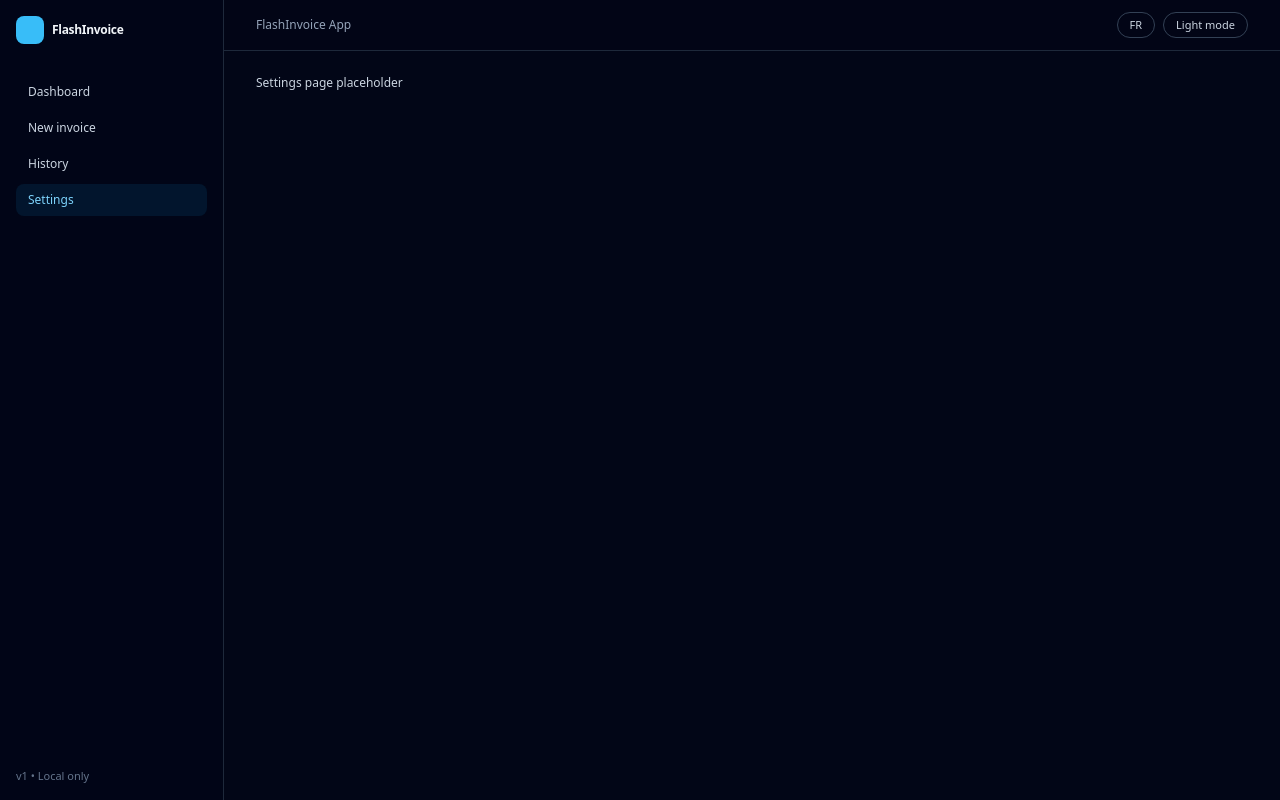
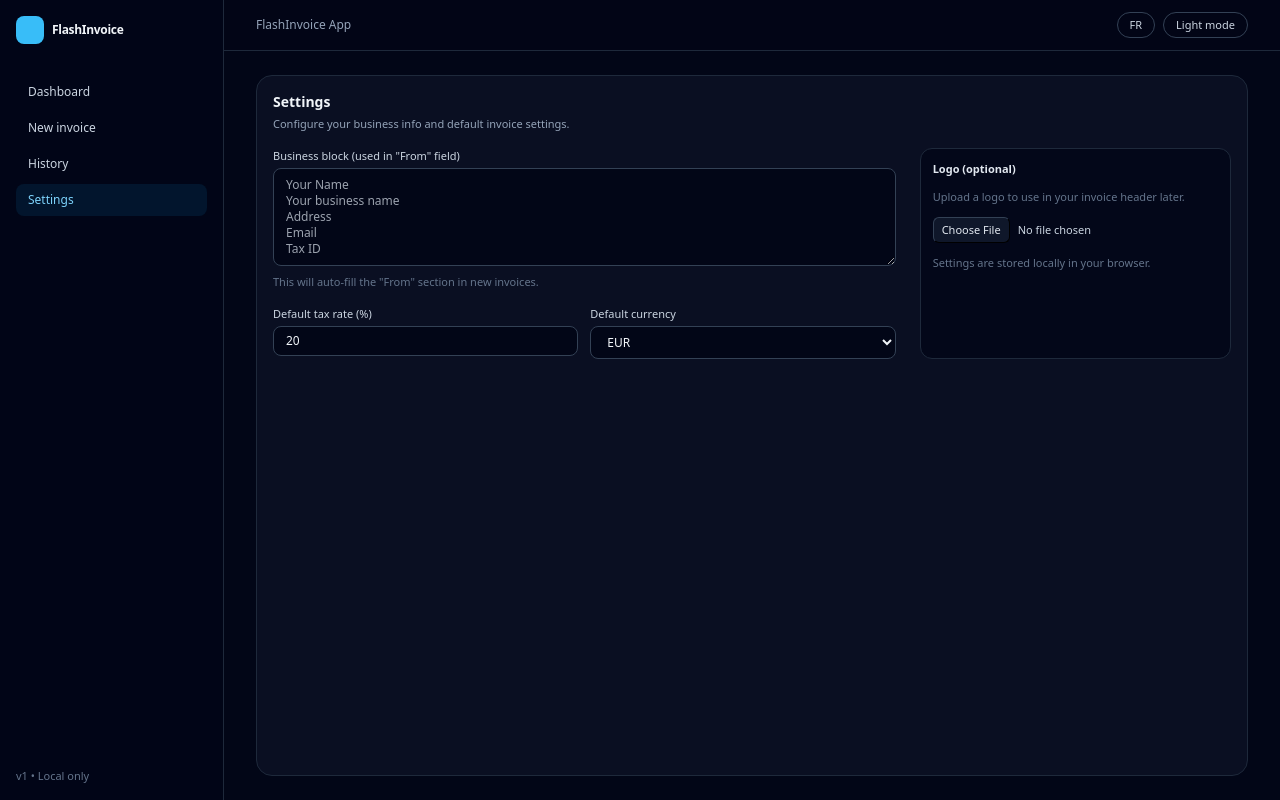
Before and after one commit to youniscode/flash-invoice, a React (Vite) app: page /app/settings in a window 1280 px wide. Built offline with nearby package versions, Linux system fonts and the light colour scheme.

Commit message:
✨ Add settings page and apply business defaults in invoice editor

```diff
--- a/src/AppRouter.tsx
+++ b/src/AppRouter.tsx
@@ -4,7 +4,7 @@
 import { DashboardPage } from "./pages/DashboardPage";
 import { InvoiceEditorPage } from "./pages/InvoiceEditorPage";
 import { HistoryPage } from "./pages/HistoryPage";
-
+import { SettingsPage } from "./pages/SettingsPage";
 
 function AppRouter() {
   return (
@@ -18,6 +18,7 @@
           <Route index element={<DashboardPage />} />
           <Route path="new-invoice" element={<InvoiceEditorPage />} />
           <Route path="history" element={<HistoryPage />} />
+          <Route path="settings" element={<SettingsPage />} />
           {/* Placeholders for future pages */}
           <Route
             path="history"
--- a/src/pages/InvoiceEditorPage.tsx
+++ b/src/pages/InvoiceEditorPage.tsx
@@ -70,11 +70,48 @@
   ],
 };
 
+type SettingsData = {
+  businessInfo?: string;
+  defaultTaxRate?: number;
+  defaultCurrency?: string;
+  logoDataUrl?: string | null;
+};
+
+const SETTINGS_KEY = "fi-settings-v1";
+
+function getSettingsDefaults(): Partial<InvoiceDraft> {
+  if (typeof window === "undefined") return {};
+
+  try {
+    const raw = window.localStorage.getItem(SETTINGS_KEY);
+    if (!raw) return {};
+
+    const parsed = JSON.parse(raw) as SettingsData;
+    const partial: Partial<InvoiceDraft> = {};
+
+    if (parsed.businessInfo) {
+      partial.from = parsed.businessInfo;
+    }
+    if (typeof parsed.defaultTaxRate === "number") {
+      partial.taxRate = parsed.defaultTaxRate;
+    }
+    if (parsed.defaultCurrency) {
+      partial.currency = parsed.defaultCurrency;
+    }
+
+    return partial;
+  } catch {
+    return {};
+  }
+}
+
 function loadInitialDraft(): InvoiceDraft {
   if (typeof window === "undefined") return defaultDraft;
 
   try {
-    // 1) Check if user clicked "Open" from history
+    const settingsDefaults = getSettingsDefaults();
+
+    // 1) If coming from history "Open"
     const selectedId = window.localStorage.getItem(SELECTED_INVOICE_KEY);
     if (selectedId) {
       // one-shot behavior: clear selection
@@ -90,6 +127,7 @@
 
           return {
             ...defaultDraft,
+            ...settingsDefaults,
             ...parsed,
             items: (parsed.items ?? defaultDraft.items).map((item) => ({
               ...createLine(),
@@ -98,20 +136,29 @@
             taxRate:
               typeof parsed.taxRate === "number"
                 ? parsed.taxRate
+                : typeof settingsDefaults.taxRate === "number"
+                ? settingsDefaults.taxRate
                 : defaultDraft.taxRate,
           };
         }
       }
     }
 
-    // 2) Fallback: load the draft as before
+    // 2) Fallback: load last draft
     const raw = window.localStorage.getItem(DRAFT_KEY);
-    if (!raw) return defaultDraft;
+    if (!raw) {
+      // no draft -> just defaults + settings
+      return {
+        ...defaultDraft,
+        ...settingsDefaults,
+      };
+    }
 
     const parsed = JSON.parse(raw) as Partial<InvoiceDraft>;
 
     return {
       ...defaultDraft,
+      ...settingsDefaults,
       ...parsed,
       items: (parsed.items ?? defaultDraft.items).map((item) => ({
         ...createLine(),
@@ -120,6 +167,8 @@
       taxRate:
         typeof parsed.taxRate === "number"
           ? parsed.taxRate
+          : typeof settingsDefaults.taxRate === "number"
+          ? settingsDefaults.taxRate
           : defaultDraft.taxRate,
     };
   } catch {
@@ -212,7 +261,11 @@
   };
 
   const resetToBlank = () => {
-    setInvoice(defaultDraft);
+    const settingsDefaults = getSettingsDefaults();
+    setInvoice({
+      ...defaultDraft,
+      ...settingsDefaults,
+    });
   };
 
   const saveToHistory = () => {
--- /dev/null
+++ b/src/pages/SettingsPage.tsx
@@ -0,0 +1,209 @@
+import { useEffect, useState } from "react";
+import type { ChangeEvent } from "react";
+
+const SETTINGS_KEY = "fi-settings-v1";
+
+type Settings = {
+  businessInfo: string;
+  defaultTaxRate: number;
+  defaultCurrency: string;
+  logoDataUrl: string | null;
+};
+
+const defaultSettings: Settings = {
+  businessInfo: "",
+  defaultTaxRate: 20,
+  defaultCurrency: "EUR",
+  logoDataUrl: null,
+};
+
+export function SettingsPage() {
+  const [settings, setSettings] = useState<Settings>(() => {
+    if (typeof window === "undefined") return defaultSettings;
+    try {
+      const raw = window.localStorage.getItem(SETTINGS_KEY);
+      if (!raw) return defaultSettings;
+      const parsed = JSON.parse(raw) as Partial<Settings>;
+      return {
+        ...defaultSettings,
+        ...parsed,
+      };
+    } catch {
+      return defaultSettings;
+    }
+  });
+
+  // autosave settings
+  useEffect(() => {
+    if (typeof window === "undefined") return;
+    window.localStorage.setItem(SETTINGS_KEY, JSON.stringify(settings));
+  }, [settings]);
+
+  const handleBusinessChange = (e: ChangeEvent<HTMLTextAreaElement>) => {
+    setSettings((prev) => ({ ...prev, businessInfo: e.target.value }));
+  };
+
+  const handleTaxChange = (e: ChangeEvent<HTMLInputElement>) => {
+    const value = Number(e.target.value);
+    setSettings((prev) => ({
+      ...prev,
+      defaultTaxRate: Number.isFinite(value) ? value : prev.defaultTaxRate,
+    }));
+  };
+
+  const handleCurrencyChange = (e: ChangeEvent<HTMLSelectElement>) => {
+    setSettings((prev) => ({
+      ...prev,
+      defaultCurrency: e.target.value,
+    }));
+  };
+
+  const handleLogoChange = (e: ChangeEvent<HTMLInputElement>) => {
+    const file = e.target.files?.[0];
+    if (!file) return;
+
+    const reader = new FileReader();
+    reader.onload = () => {
+      if (typeof reader.result === "string") {
+        const dataUrl = reader.result as string;
+        setSettings((prev) => ({
+          ...prev,
+          logoDataUrl: dataUrl,
+        }));
+      }
+    };
+    reader.readAsDataURL(file);
+  };
+
+  const clearLogo = () => {
+    setSettings((prev) => ({
+      ...prev,
+      logoDataUrl: null,
+    }));
+  };
+
+  return (
+    <div className="w-full rounded-2xl border border-slate-800 bg-slate-900/60 p-4 text-xs">
+      <div className="mb-4 flex items-center justify-between">
+        <div>
+          <h2 className="text-sm font-semibold text-slate-100">Settings</h2>
+          <p className="mt-1 text-[11px] text-slate-400">
+            Configure your business info and default invoice settings.
+          </p>
+        </div>
+      </div>
+
+      <div className="grid gap-6 md:grid-cols-[2fr_1fr]">
+        {/* Business info */}
+        <div className="space-y-4">
+          <div>
+            <label
+              htmlFor="business-info"
+              className="mb-1 block text-[11px] text-slate-300"
+            >
+              Business block (used in &quot;From&quot; field)
+            </label>
+            <textarea
+              id="business-info"
+              className="w-full rounded-lg border border-slate-700 bg-slate-950 px-3 py-2 text-xs"
+              rows={5}
+              placeholder={`Your Name\nYour business name\nAddress\nEmail\nTax ID`}
+              value={settings.businessInfo}
+              onChange={handleBusinessChange}
+            />
+            <p className="mt-1 text-[11px] text-slate-500">
+              This will auto-fill the &quot;From&quot; section in new invoices.
+            </p>
+          </div>
+
+          <div className="grid gap-3 md:grid-cols-2">
+            <div>
+              <label
+                htmlFor="default-tax"
+                className="mb-1 block text-[11px] text-slate-300"
+              >
+                Default tax rate (%)
+              </label>
+              <input
+                id="default-tax"
+                type="number"
+                min={0}
+                className="w-full rounded-lg border border-slate-700 bg-slate-950 px-3 py-1.5 text-xs"
+                value={settings.defaultTaxRate}
+                onChange={handleTaxChange}
+              />
+            </div>
+            <div>
+              <label
+                htmlFor="default-currency"
+                className="mb-1 block text-[11px] text-slate-300"
+              >
+                Default currency
+              </label>
+              <select
+                id="default-currency"
+                className="w-full rounded-lg border border-slate-700 bg-slate-950 px-3 py-1.5 text-xs"
+                value={settings.defaultCurrency}
+                onChange={handleCurrencyChange}
+              >
+                <option value="EUR">EUR</option>
+                <option value="USD">USD</option>
+                <option value="GBP">GBP</option>
+              </select>
+            </div>
+          </div>
+        </div>
+
+        {/* Logo */}
+        <div className="space-y-3 rounded-xl border border-slate-800 bg-slate-950/80 p-3">
+          <p className="text-[11px] font-semibold text-slate-200">
+            Logo (optional)
+          </p>
+          <p className="text-[11px] text-slate-500">
+            Upload a logo to use in your invoice header later.
+          </p>
+
+          <div className="flex flex-col gap-2">
+            <label htmlFor="logo-upload" className="sr-only">
+              Upload logo
+            </label>
+            <input
+              id="logo-upload"
+              type="file"
+              accept="image/*"
+              onChange={handleLogoChange}
+              className="text-[11px] text-slate-300 file:mr-2 file:rounded-md file:border file:border-slate-700 file:bg-slate-900 file:px-2 file:py-1 file:text-[11px] file:text-slate-200 hover:file:border-sky-500 hover:file:text-sky-300"
+            />
+            {settings.logoDataUrl && (
+              <div className="mt-2 space-y-2">
+                <div className="flex items-center justify-between">
+                  <span className="text-[11px] text-slate-400">
+                    Current logo preview
+                  </span>
+                  <button
+                    type="button"
+                    onClick={clearLogo}
+                    className="text-[11px] text-red-400 hover:underline"
+                  >
+                    Remove
+                  </button>
+                </div>
+                <div className="overflow-hidden rounded-lg border border-slate-800 bg-slate-900 p-2">
+                  <img
+                    src={settings.logoDataUrl}
+                    alt="Logo preview"
+                    className="max-h-20 w-auto"
+                  />
+                </div>
+              </div>
+            )}
+          </div>
+
+          <p className="mt-2 text-[11px] text-slate-500">
+            Settings are stored locally in your browser.
+          </p>
+        </div>
+      </div>
+    </div>
+  );
+}
```
